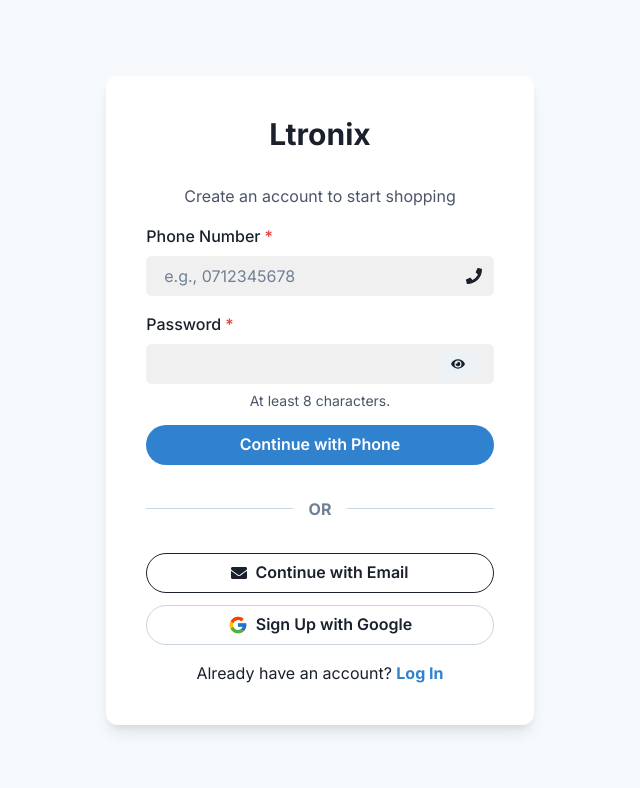
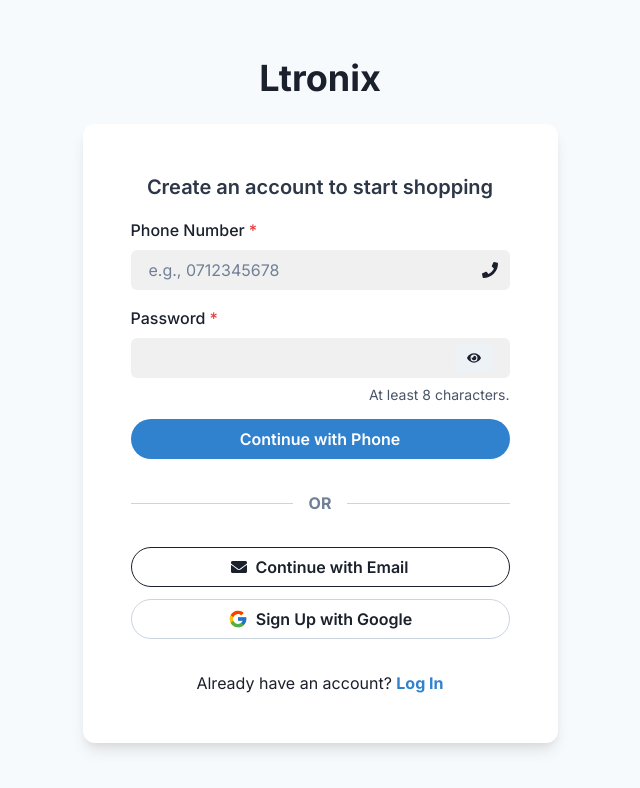
Before and after one commit to ndunguloren96/ltronix-shop, a Next.js app in the folder frontend/my-app/: page /auth/signup in a window 1280 px wide. Shown: the top 788 px of the page, without its empty margins (320-960 px from the left). Built offline with nearby package versions, Linux system fonts and the light colour scheme; no server answers.

Commit message:
Feat: Enhance authentication page UI/UX and consistency

```diff
--- a/frontend/my-app/src/app/auth/signup/page.tsx
+++ b/frontend/my-app/src/app/auth/signup/page.tsx
@@ -145,33 +145,32 @@ export default function SignupPage() {
 
   return (
     <Flex direction="column" minH="100vh" align="center" justify="center" bg="gray.50">
+      {/* Ltronix Heading moved outside the card */}
+      <NextLink href="/" passHref>
+        <ChakraLink _hover={{ textDecoration: 'none' }}>
+          <Heading as="h1" size="xl" mb={6} color="gray.800"> {/* Increased size and added margin-bottom */}
+            Ltronix
+          </Heading>
+        </ChakraLink>
+      </NextLink>
+
       <VStack
-        spacing={{ base: 4, md: 8 }}
-        p={{ base: 6, md: 10 }}
-        width={{ base: '90%', sm: '400px', md: '450px' }}
+        spacing={{ base: 5, md: 7 }} // Adjusted spacing for better visual flow
+        p={{ base: 8, md: 12 }}     // Increased padding for more breathing room
+        width={{ base: '90%', sm: '450px', md: '500px' }} // Adjusted width for better card size
         maxWidth="95%"
         bg="white"
         boxShadow="lg"
         borderRadius="xl"
         textAlign="center"
       >
-        <NextLink href="/" passHref>
-          <ChakraLink _hover={{ textDecoration: 'none' }}>
-            <Heading as="h1" size="lg" textAlign={{ base: 'center', md: 'left' }} width="full">
-              Ltronix
-            </Heading>
-          </ChakraLink>
-        </NextLink>
-
         <VStack spacing={4} align="stretch" width="full">
-          <Text fontSize="md" textAlign="center" color="gray.600">
+          <Text fontSize={{ base: 'lg', md: 'xl' }} textAlign="center" color="gray.700" fontWeight="semibold"> {/* Increased font size and weight */}
             Create an account to start shopping
           </Text>
 
           <form onSubmit={handleSubmit} style={{ width: '100%' }}>
             <VStack spacing={4}>
-
-
               {authMethod === 'phone' ? (
                 <FormControl id="phone-number" isRequired>
                   <FormLabel>Phone Number</FormLabel>
@@ -206,7 +205,7 @@ export default function SignupPage() {
                     </Button>
                   </InputRightElement>
                 </InputGroup>
-                <FormHelperText>At least 8 characters.</FormHelperText>
+                <FormHelperText textAlign="right">At least 8 characters.</FormHelperText> {/* Aligned to right for consistency */}
               </FormControl>
 
               <MyButton type="submit" isLoading={isLoading} width="full">
@@ -235,7 +234,7 @@ export default function SignupPage() {
             </GoogleSignInButton>
           </Flex>
 
-          <Text textAlign="center">
+          <Text textAlign="center" mt={4}>
             Already have an account?{' '}
             <NextLink href="/auth/login" passHref>
               <ChakraLink color="brand.500" fontWeight="bold">Log In</ChakraLink>
```
Also changed, not shown: frontend/my-app/src/app/auth/login/page.tsx (+14 -13 lines). Lines whose indentation alone changed are shown as unchanged.
